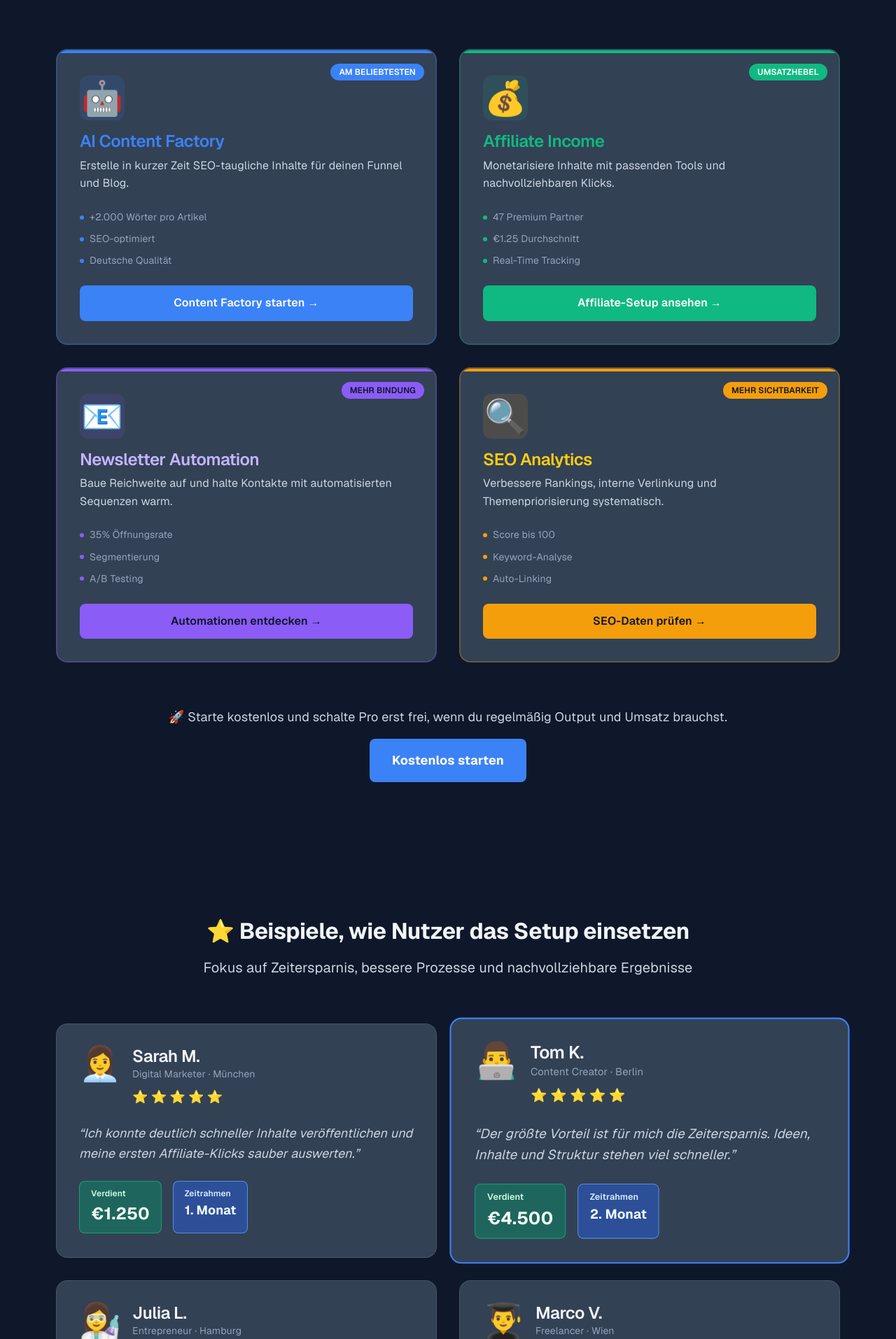
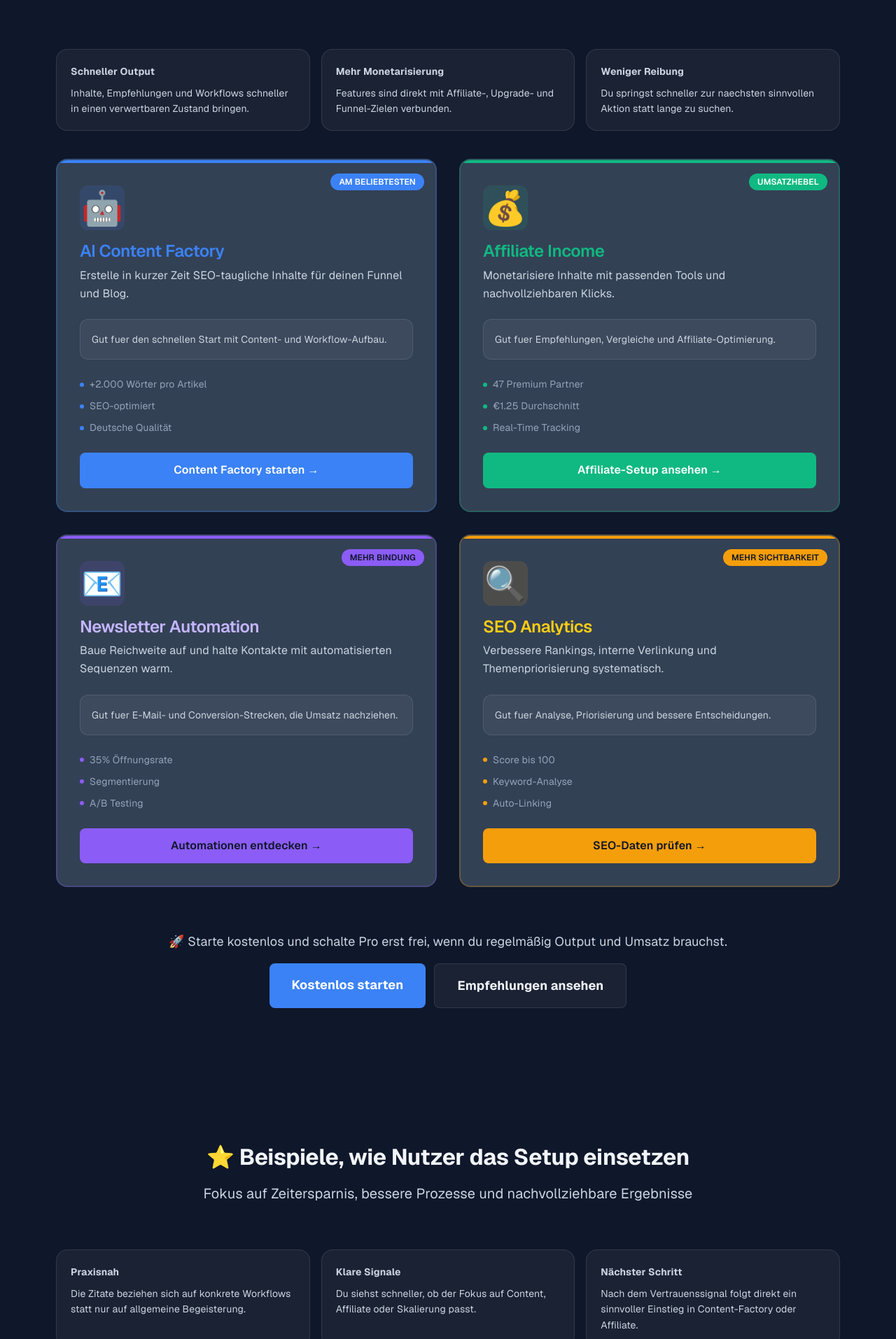
Before and after one commit to avdi1205-glitch/ki-business-hub, a Next.js app: page / in a window 1280 px wide. Shown: the part 1806-3720 px from the top of the page at 70% size. Built offline with nearby package versions, Linux system fonts and the light colour scheme; no server answers; the database is empty.

Commit message:
Strengthen homepage trust signals

```diff
--- a/app/components/FeaturesSection.tsx
+++ b/app/components/FeaturesSection.tsx
@@ -69,6 +69,27 @@ export function FeaturesSection() {
           </p>
         </div>
 
+        <div className="mb-10 grid gap-4 md:grid-cols-3">
+          <div className="rounded-2xl border border-white/10 bg-white/5 p-5">
+            <p className="text-sm font-bold text-cyan-300">Schneller Output</p>
+            <p className="mt-2 text-sm leading-6" style={{ color: "var(--text-light)" }}>
+              Inhalte, Empfehlungen und Workflows schneller in einen verwertbaren Zustand bringen.
+            </p>
+          </div>
+          <div className="rounded-2xl border border-white/10 bg-white/5 p-5">
+            <p className="text-sm font-bold text-cyan-300">Mehr Monetarisierung</p>
+            <p className="mt-2 text-sm leading-6" style={{ color: "var(--text-light)" }}>
+              Features sind direkt mit Affiliate-, Upgrade- und Funnel-Zielen verbunden.
+            </p>
+          </div>
+          <div className="rounded-2xl border border-white/10 bg-white/5 p-5">
+            <p className="text-sm font-bold text-cyan-300">Weniger Reibung</p>
+            <p className="mt-2 text-sm leading-6" style={{ color: "var(--text-light)" }}>
+              Du springst schneller zur naechsten sinnvollen Aktion statt lange zu suchen.
+            </p>
+          </div>
+        </div>
+
         {/* Features Grid */}
         <div className="grid md:grid-cols-2 gap-8">
           {features.map((feature, idx) => (
@@ -113,6 +134,16 @@ export function FeaturesSection() {
                   {t(feature.descriptionKey)}
                 </p>
 
+                <div className="mb-6 rounded-xl border border-white/10 bg-white/5 p-4 text-sm leading-6" style={{ color: "var(--text-light)" }}>
+                  {idx === 0
+                    ? "Gut fuer den schnellen Start mit Content- und Workflow-Aufbau."
+                    : idx === 1
+                      ? "Gut fuer Empfehlungen, Vergleiche und Affiliate-Optimierung."
+                      : idx === 2
+                        ? "Gut fuer E-Mail- und Conversion-Strecken, die Umsatz nachziehen."
+                        : "Gut fuer Analyse, Priorisierung und bessere Entscheidungen."}
+                </div>
+
                 {/* Benefits */}
                 <ul className="space-y-2 mb-6">
                   {feature.benefitsKeys.map((benefitKey, bidx) => (
@@ -141,6 +172,7 @@ export function FeaturesSection() {
           <p className="mb-4 text-lg" style={{ color: "var(--text-light)" }}>
             🚀 {t("featuresBottomCopy")}
           </p>
+          <div className="flex flex-wrap justify-center gap-3">
             <Link
               href="/content-factory"
               className="inline-block rounded-lg px-8 py-4 text-lg font-bold text-white transition-all duration-300 hover:scale-105 hover:shadow-2xl"
@@ -148,6 +180,13 @@ export function FeaturesSection() {
             >
               {t("featuresBottomCta")}
             </Link>
+            <Link
+              href="/affiliate"
+              className="inline-block rounded-lg border border-white/10 bg-white/5 px-8 py-4 text-lg font-bold text-slate-100 transition-all duration-300 hover:scale-105 hover:bg-white/10"
+            >
+              Empfehlungen ansehen
+            </Link>
+          </div>
         </div>
       </div>
     </div>
--- a/app/components/TestimonialsSection.tsx
+++ b/app/components/TestimonialsSection.tsx
@@ -107,6 +107,27 @@ export function TestimonialsSection() {
           </p>
         </div>
 
+        <div className="mb-10 grid gap-4 md:grid-cols-3">
+          <div className="rounded-2xl border border-white/10 bg-white/5 p-5">
+            <p className="text-sm font-bold text-cyan-300">Praxisnah</p>
+            <p className="mt-2 text-sm leading-6" style={{ color: "var(--text-light)" }}>
+              Die Zitate beziehen sich auf konkrete Workflows statt nur auf allgemeine Begeisterung.
+            </p>
+          </div>
+          <div className="rounded-2xl border border-white/10 bg-white/5 p-5">
+            <p className="text-sm font-bold text-cyan-300">Klare Signale</p>
+            <p className="mt-2 text-sm leading-6" style={{ color: "var(--text-light)" }}>
+              Du siehst schneller, ob der Fokus auf Content, Affiliate oder Skalierung passt.
+            </p>
+          </div>
+          <div className="rounded-2xl border border-white/10 bg-white/5 p-5">
+            <p className="text-sm font-bold text-cyan-300">Nächster Schritt</p>
+            <p className="mt-2 text-sm leading-6" style={{ color: "var(--text-light)" }}>
+              Nach dem Vertrauenssignal folgt direkt ein sinnvoller Einstieg in Content-Factory oder Affiliate.
+            </p>
+          </div>
+        </div>
+
         {/* Testimonials Grid */}
         <div className="grid md:grid-cols-2 gap-8 mb-12">
           {localizedTestimonials.map((testimonial, idx) => (
@@ -194,12 +215,20 @@ export function TestimonialsSection() {
           <p className="text-xl mb-8" style={{ color: "var(--text-light)" }}>
             🚀 {t("testimonialsBottomCopy")}
           </p>
+          <div className="flex flex-wrap justify-center gap-3">
             <Link
               href="/content-factory"
               className="inline-block px-10 py-4 bg-gradient-to-r from-green-500 to-emerald-600 text-white font-bold text-lg rounded-lg hover:shadow-2xl hover:shadow-green-500/50 transition-all duration-300 transform hover:scale-105"
             >
               {t("testimonialsBottomCta")}
             </Link>
+            <Link
+              href="/tools"
+              className="inline-block rounded-lg border border-white/10 bg-white/5 px-10 py-4 text-lg font-bold text-slate-100 transition-all duration-300 hover:scale-105 hover:bg-white/10"
+            >
+              Tools vergleichen
+            </Link>
+          </div>
         </div>
       </div>
     </div>
```
Lines whose indentation alone changed are shown as unchanged.
